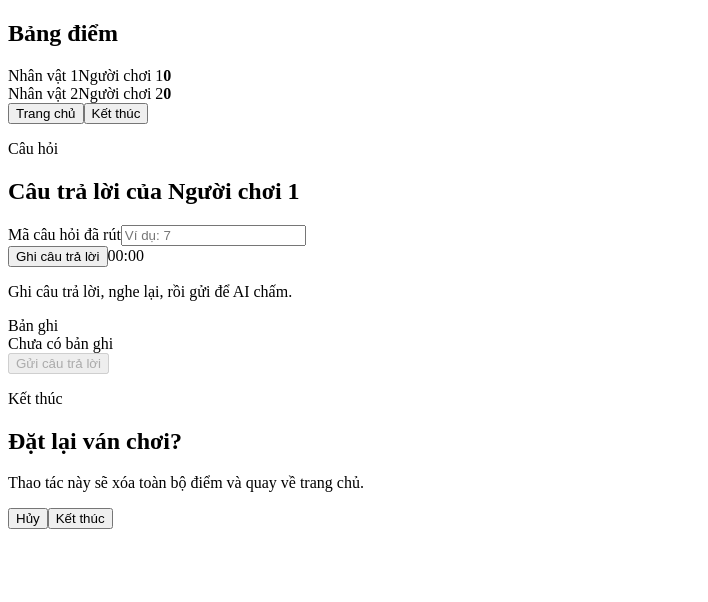
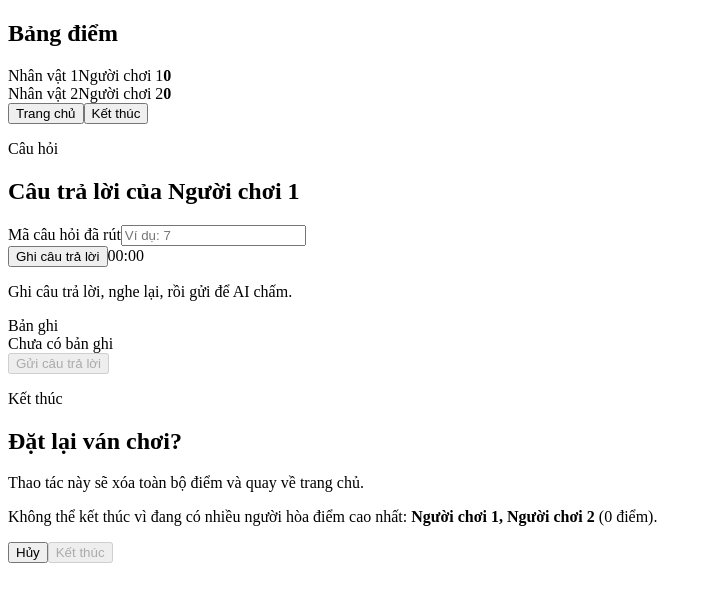
Before and after one commit to khuongminhthu2006-gif/dicudicool, a React (Vite) app: page /question in a window 1280 px wide. Both pictures are taken after a click on the button "Kết thúc". Shown: the top 602 px of the page, without its empty margins (0-708 px from the left). Built offline with nearby package versions, Linux system fonts and the light colour scheme; the HTML template or start-up script is replaced by a standard one.

Commit message:
Add announce winner

```diff
--- a/src/components/GameLayout.jsx
+++ b/src/components/GameLayout.jsx
@@ -5,8 +5,16 @@ import ScoreBoard from './ScoreBoard';
 function GameLayout({ activePlayerId, children, onEndGame, players }) {
   const [isEndGameOpen, setIsEndGameOpen] = useState(false);
   const navigate = useNavigate();
+  const highestScore = Math.max(...players.map((player) => player.score));
+  const leadingPlayers = players.filter((player) => player.score === highestScore);
+  const winner = leadingPlayers.length === 1 ? leadingPlayers[0] : null;
+  const tiedNames = leadingPlayers.map((player) => player.name).join(', ');
 
   const confirmEndGame = () => {
+    if (!winner) {
+      return;
+    }
+
     onEndGame();
     setIsEndGameOpen(false);
     navigate('/');
@@ -43,6 +51,15 @@ function GameLayout({ activePlayerId, children, onEndGame, players }) {
             <p>
               Thao tác này sẽ xóa toàn bộ điểm và quay về trang chủ.
             </p>
+            {winner ? (
+              <p className="end-game-result success">
+                Người chiến thắng là <strong>{winner.name}</strong> với <strong>{winner.score}</strong> điểm.
+              </p>
+            ) : (
+              <p className="end-game-result blocked">
+                Không thể kết thúc vì đang có nhiều người hòa điểm cao nhất: <strong>{tiedNames}</strong> ({highestScore} điểm).
+              </p>
+            )}
             <div className="modal-actions">
               <button
                 className="secondary-button"
@@ -51,7 +68,7 @@ function GameLayout({ activePlayerId, children, onEndGame, players }) {
               >
                 Hủy
               </button>
-              <button className="danger-button" type="button" onClick={confirmEndGame}>
+              <button className="danger-button" type="button" onClick={confirmEndGame} disabled={!winner}>
                 Kết thúc
               </button>
             </div>
--- a/src/styles.css
+++ b/src/styles.css
@@ -635,6 +635,13 @@ code {
   background: #ffe4e6;
 }
 
+.danger-button:disabled {
+  border-color: #d7dde6;
+  background: #edf2f7;
+  color: #94a3b8;
+  cursor: not-allowed;
+}
+
 .modal-backdrop {
   position: fixed;
   inset: 0;
@@ -662,6 +669,28 @@ code {
 
 .confirm-modal p:last-of-type {
   margin-top: 12px;
+}
+
+.end-game-result {
+  padding: 12px;
+  border-radius: 8px;
+  font-size: 0.98rem;
+}
+
+.end-game-result.success {
+  border: 1px solid #bbf7d0;
+  background: #f0fdf4;
+  color: #166534;
+}
+
+.end-game-result.blocked {
+  border: 1px solid #fecaca;
+  background: #fff1f2;
+  color: #be123c;
+}
+
+.end-game-result strong {
+  color: inherit;
 }
 
 .modal-actions {
```
